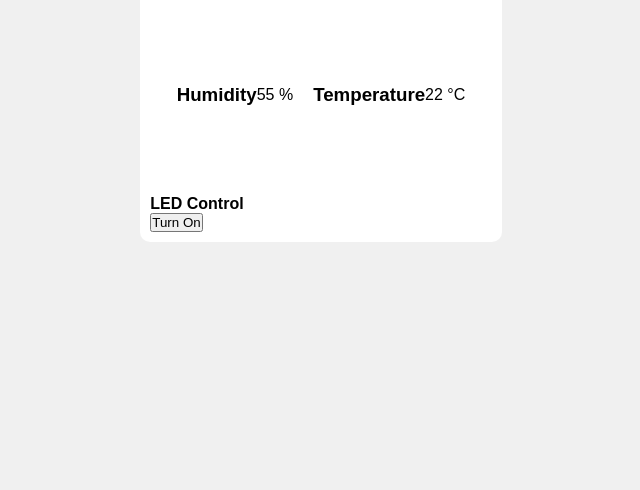
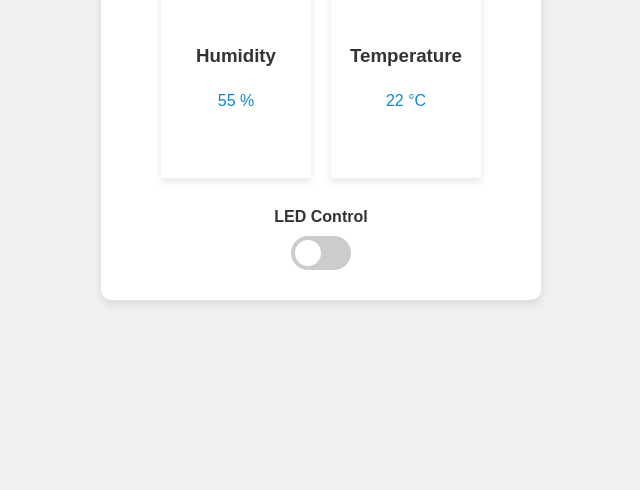
Before and after one commit to ecdevz/Group-Practical-01, a plain HTML site: page index.html in a window 1280 px wide. Shown: the part 310-800 px from the top of the page, without its empty margins (319-959 px from the left). Drawn offline with Linux system fonts and the light colour scheme.

Commit message:
Refactor HTML structure and enhance CSS styles for IoT Sensor Dashboard

```diff
--- a/index.html
+++ b/index.html
@@ -1,11 +1,13 @@
 <!DOCTYPE html>
 <html lang="en">
+
 <head>
     <meta charset="UTF-8">
     <meta name="viewport" content="width=device-width, initial-scale=1.0">
     <link rel="stylesheet" href="style.css">
     <title>IoT Sensor dashboard</title>
 </head>
+
 <body>
     <div class="container">
         <h1>IoT Sensor Dashboard</h1>
@@ -22,11 +24,15 @@
         </div>
 
         <!-- Crontrol button -->
-         <div class="btn-container">
+        <div class="btn-container">
             <h4>LED Control</h4>
-            <button id="led-btn" class="btn">Turn On</button>
-         </div>
+            <label class="toggle-switch">
+                <input type="checkbox" />
+                <span class="slider"></span>
+            </label>
+        </div>
     </div>
 </body>
 <script src="./script.js"></script>
+
 </html>
--- a/style.css
+++ b/style.css
@@ -13,14 +13,17 @@ body {
     background: #f0f0f0;
 }
 
+
+/* Main Container */
 .container {
     display: flex;
     flex-direction: column;
     justify-content: center;
-    padding: 10px;
+    align-items: center;
+    padding: 30px;
     background: #fff;
     border-radius: 10px;
-
+    box-shadow: 0 4px 8px rgba(0, 0, 0, 0.1);
 }
 
 .container h2 {
@@ -29,17 +32,104 @@ body {
     color: #333;
 }
 
+
+/*  Card Maiin */
 .card-container {
     display: flex;
     justify-content: center;
     align-items: center;
-    gap: 20px;
-    margin-top: 10px;
+    padding: 20px;
 }
 
 .card {
     display: flex;
+    flex-direction: column;
     justify-content: center;
     align-items: center;
     height: 200px;
+    width: 150px;
+    margin: 10px;
+    box-shadow: 0 4px 8px rgba(0, 0, 0, 0.1);
 }
+
+.card h3 {
+    margin-bottom: 10px;
+    color: #333;
+    padding-bottom: 15px;
+}
+.card p {
+    font-size: 1rem;
+    color: #1186ca;
+}
+
+.btn-container {
+    display: flex;
+    flex-direction: column;
+    align-items: center;
+}
+
+.btn-container h4 {
+    margin-bottom: 10px;
+    color: #333;
+}
+
+
+/* Container for the toggle */
+.toggle-switch {
+  position: relative;
+  display: inline-block;
+  width: 60px; /* Adjust width as needed */
+  height: 34px; /* Adjust height as needed */
+}
+
+/* Hide the default checkbox */
+.toggle-switch input {
+  opacity: 0;
+  width: 0;
+  height: 0;
+}
+
+/* The track (background) of the slider */
+.slider {
+  position: absolute;
+  cursor: pointer;
+  top: 0;
+  left: 0;
+  right: 0;
+  bottom: 0;
+  background-color: #ccc; /* Off state background */
+  transition: 0.4s; /* Smooth transition for background color */
+  border-radius: 34px; /* Makes it rounded */
+}
+
+/* The circular thumb of the slider */
+.slider:before {
+  position: absolute;
+  content: "";
+  height: 26px; /* Adjust size of thumb */
+  width: 26px; /* Adjust size of thumb */
+  left: 4px; /* Initial position when off */
+  bottom: 4px;
+  background-color: white;
+  transition: 0.4s; /* Smooth transition for thumb movement */
+  border-radius: 50%; /* Makes it circular */
+}
+
+/* Styles when the checkbox is checked (ON state) */
+.toggle-switch input:checked + .slider {
+  background-color: #2196f3; /* On state background */
+}
+
+/* Move the thumb to the right when checked */
+.toggle-switch input:checked + .slider:before {
+  transform: translateX(26px); /* Move thumb by its width + padding */
+}
+
+/* Optional: Add a rounded style to the slider if desired */
+.slider.round {
+  border-radius: 34px;
+}
+
+.slider.round:before {
+  border-radius: 50%;
+}
```
